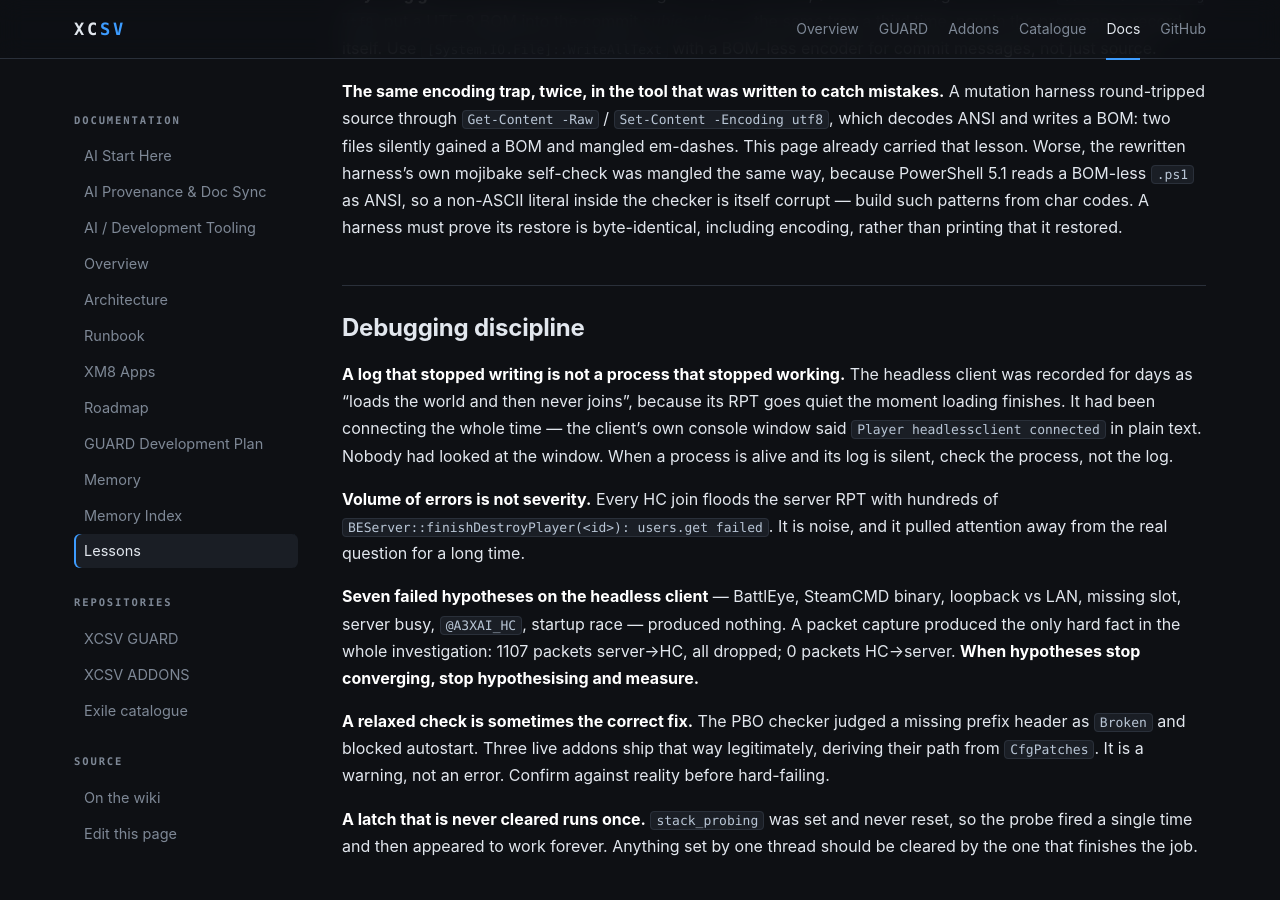
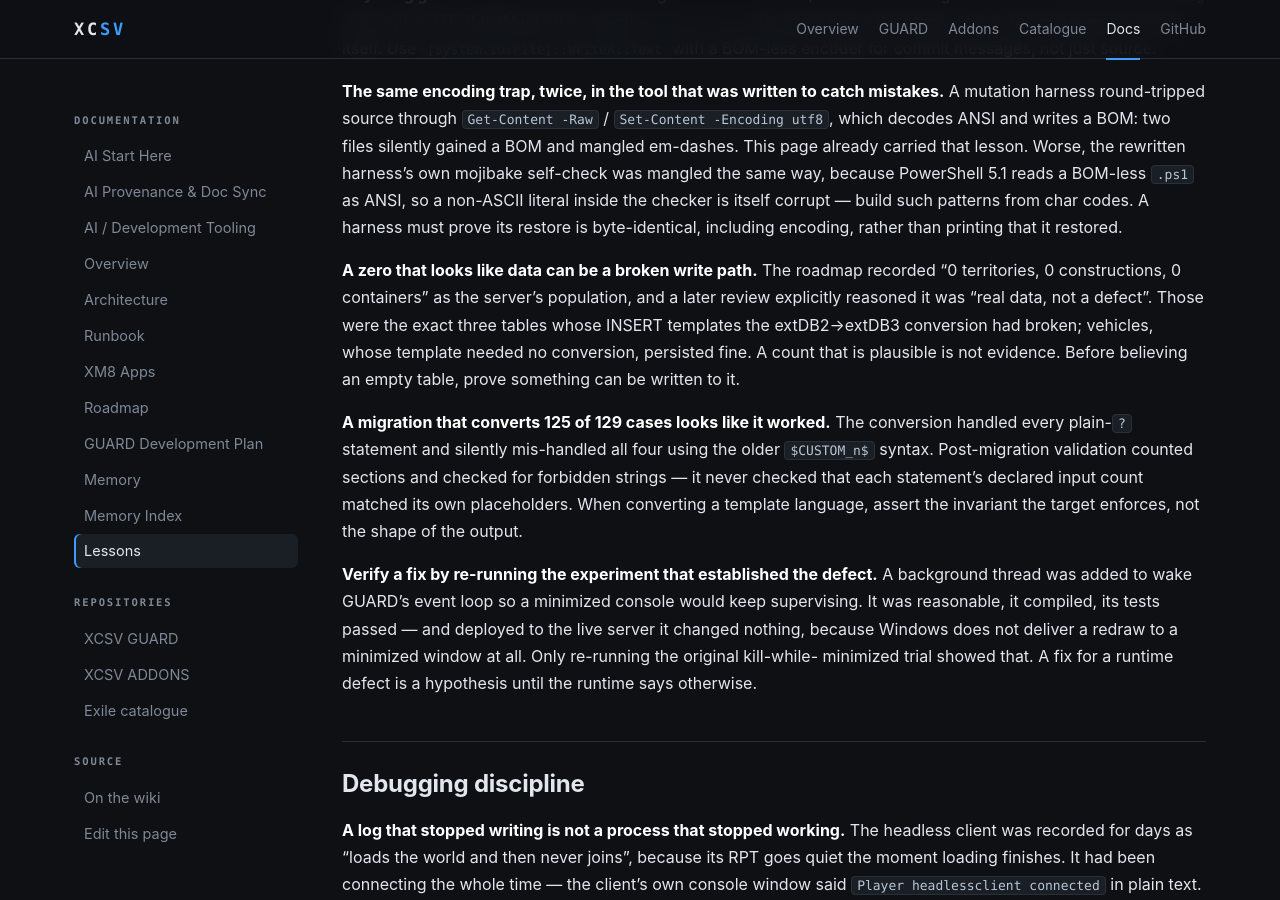
Before and after one commit to x-cessive/XCSV, a Jekyll site: the page built from docs/wiki/Lessons.md, in a window 1280 px wide and 900 px high, scrolled down 3311 px. Built offline with Jekyll 4.4.1, drawn with Linux system fonts in a browser that asks for light colours.

Commit message:
docs(lessons): a plausible zero, a 97%-successful migration, and verifying a fix
From the 2026-08-08 test-server session.

A zero that looks like data can be a broken write path: "0 territories, 0
constructions, 0 containers" was recorded as the server population and explicitly
reasoned to be real data. Those were the exact three tables whose INSERT
templates the extDB2->extDB3 conversion had broken. Vehicles, needing no
conversion, persisted fine.

A migration that converts 125 of 129 cases looks like it worked. Validation
counted sections and checked for forbidden strings; it never asserted that each
statement's declared input count matched its own placeholders - which is the
invariant the target engine actually enforces.

And: verify a fix by re-running the experiment that established the defect. A
heartbeat thread to keep a minimized GUARD supervising was reasonable, compiled,
and passed its tests - and changed nothing live, because Windows delivers no
redraw to a minimized window. Only the original kill-while-minimized trial
showed that.

Detail: desktop roadmap 15.17/15.17a/15.18, hub issues #5, #9, #10.

XCSV-Agent: claude-code
XCSV-Agent-Role: primary
XCSV-Work-ID: GUARD-VERIFY-001
XCSV-Contract: 1.0.0
XCSV-AI-Model: claude-opus-5

```diff
--- a/docs/wiki/Lessons.md
+++ b/docs/wiki/Lessons.md
@@ -183,6 +183,29 @@ a non-ASCII literal inside the checker is itself corrupt — build such patterns
 from char codes. A harness must prove its restore is byte-identical, including
 encoding, rather than printing that it restored.
 
+**A zero that looks like data can be a broken write path.** The roadmap recorded
+"0 territories, 0 constructions, 0 containers" as the server's population, and a
+later review explicitly reasoned it was "real data, not a defect". Those were the
+exact three tables whose INSERT templates the extDB2→extDB3 conversion had
+broken; vehicles, whose template needed no conversion, persisted fine. A count
+that is plausible is not evidence. Before believing an empty table, prove
+something can be written to it.
+
+**A migration that converts 125 of 129 cases looks like it worked.** The
+conversion handled every plain-`?` statement and silently mis-handled all four
+using the older `$CUSTOM_n$` syntax. Post-migration validation counted sections
+and checked for forbidden strings — it never checked that each statement's
+declared input count matched its own placeholders. When converting a template
+language, assert the invariant the target enforces, not the shape of the output.
+
+**Verify a fix by re-running the experiment that established the defect.** A
+background thread was added to wake GUARD's event loop so a minimized console
+would keep supervising. It was reasonable, it compiled, its tests passed — and
+deployed to the live server it changed nothing, because Windows does not deliver
+a redraw to a minimized window at all. Only re-running the original kill-while-
+minimized trial showed that. A fix for a runtime defect is a hypothesis until the
+runtime says otherwise.
+
 ## Debugging discipline
 
 **A log that stopped writing is not a process that stopped working.** The
```
Also changed, not shown: wiki/Lessons.md (+23 -0 lines).
